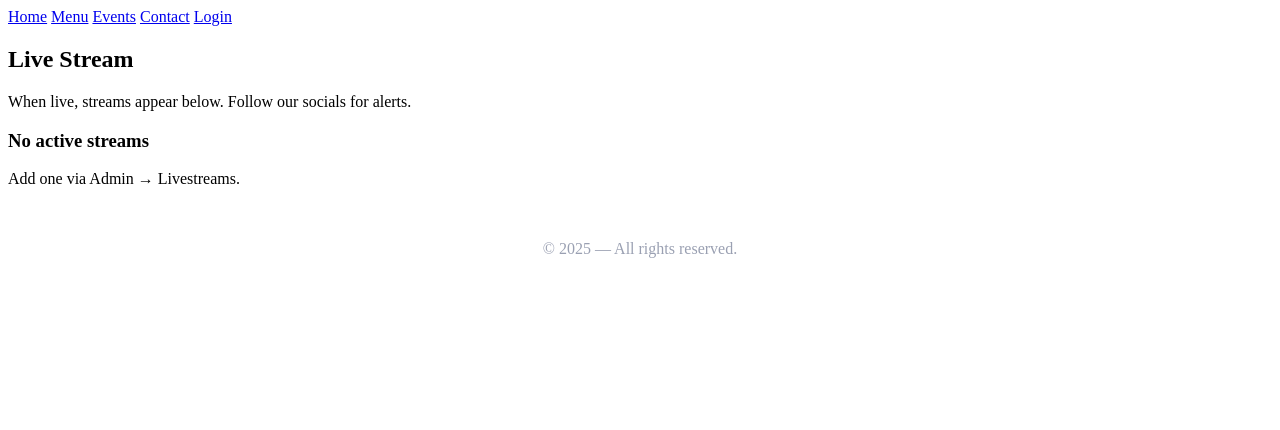
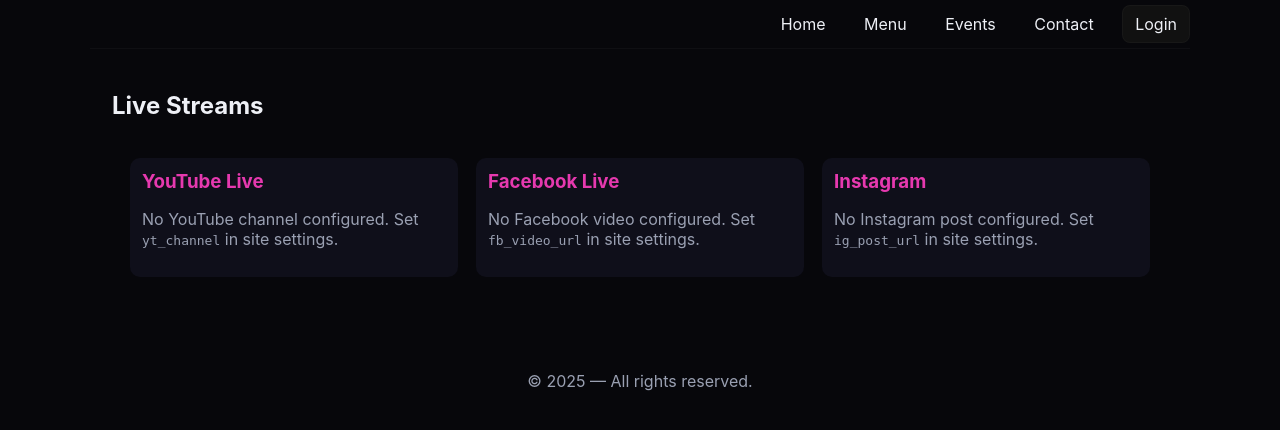
Before and after one commit to roperphilip95/Moonlight, a PHP site: page /live.php in a window 1280 px wide. Shown: the top 430 px of the page. Run offline with PHP 8.4, Linux system fonts and the light colour scheme; data that the repository does not hold is empty.

Commit message:
Update live.php

```diff
--- a/public/live.php
+++ b/public/live.php
@@ -1,40 +1,68 @@
 <?php
-include __DIR__ . '/_partials_header.php';
+require_once __DIR__ . '/../lib/config.php';
 
-$streams = [];
-try {
-  $pdo = new PDO("mysql:host=".DB_HOST.";dbname=".DB_NAME.";charset=utf8mb4", DB_USER, DB_PASS, [
-    PDO::ATTR_ERRMODE=>PDO::ERRMODE_EXCEPTION,
-    PDO::ATTR_DEFAULT_FETCH_MODE=>PDO::FETCH_ASSOC
-  ]);
-  $st = $pdo->query("SELECT platform, url, is_active FROM live_streams WHERE is_active=1 ORDER BY id DESC");
-  $streams = $st->fetchAll();
-} catch(Exception $e){ $streams = []; }
+// Optionally pull embed URLs or channel IDs from site_settings
+$get = $pdo->prepare("SELECT setting_key, setting_value FROM site_settings WHERE setting_key IN ('yt_channel','fb_video_url','ig_post_url')");
+$get->execute();
+$settings = $get->fetchAll(PDO::FETCH_KEY_PAIR);
 
-function embed($platform,$url){
-  $u = htmlspecialchars($url);
-  if($platform==='youtube'){
-    // Accept full url or ID; try to extract video ID
-    if(preg_match('~(?:v=|be/)([A-Za-z0-9_-]{6,})~',$url,$m)) $vid=$m[1]; else $vid=$url;
-    return "<iframe width='100%' height='360' src='https://www.youtube.com/embed/{$vid}' frameborder='0' allowfullscreen></iframe>";
-  }
-  if($platform==='facebook'){
-    return "<div class='card'><a href='{$u}' target='_blank'>Watch on Facebook</a></div>";
-  }
-  if($platform==='instagram'){
-    return "<div class='card'><a href='{$u}' target='_blank'>Watch on Instagram</a></div>";
-  }
-  return "<div class='card'><a href='{$u}' target='_blank'>Open Stream</a></div>";
-}
+// helper: produce iframe for youtube channel (live_stream)
+$yt_channel = $settings['yt_channel'] ?? ''; // expected: channel ID or video id
+$fb_video = $settings['fb_video_url'] ?? ''; // full facebook video URL embedable
+$ig_post  = $settings['ig_post_url'] ?? ''; // instagram post URL
 ?>
-<h2>Live Stream</h2>
-<p class="muted">When live, streams appear below. Follow our socials for alerts.</p>
+<!doctype html>
+<html>
+<head>
+<meta charset="utf-8"><title>Live — Moonlight</title>
+<meta name="viewport" content="width=device-width,initial-scale=1">
+<link rel="stylesheet" href="../assets/style.css">
+<style>
+.live-grid{display:grid;grid-template-columns:repeat(auto-fit,minmax(300px,1fr));gap:18px;padding:18px}
+.frame{background:#0f0f1a;padding:12px;border-radius:10px}
+.frame h3{color:#e639af;margin:0 0 10px}
+.frame iframe{width:100%;height:320px;border:0;border-radius:8px}
+@media(max-width:700px){ .frame iframe{height:230px} }
+</style>
+</head>
+<body>
+<?php include __DIR__ . '/_partials_header.php'; ?>
 
-<div class="grid grid-2">
-  <?php if(!$streams): ?>
-    <div class="card"><h3>No active streams</h3><p class="muted">Add one via Admin → Livestreams.</p></div>
-  <?php else: foreach($streams as $s): ?>
-    <div class="card"><?= embed($s['platform'],$s['url']) ?></div>
-  <?php endforeach; endif; ?>
+<div class="container" style="padding:22px">
+  <h2>Live Streams</h2>
+  <div class="live-grid">
+    <div class="frame">
+      <h3>YouTube Live</h3>
+      <?php if ($yt_channel): ?>
+        <!-- If yt_channel is a channel ID: -->
+        <iframe src="https://www.youtube.com/embed/live_stream?channel=<?= e($yt_channel) ?>" allowfullscreen allow="autoplay; encrypted-media"></iframe>
+      <?php else: ?>
+        <p class="muted">No YouTube channel configured. Set <code>yt_channel</code> in site settings.</p>
+      <?php endif; ?>
+    </div>
+
+    <div class="frame">
+      <h3>Facebook Live</h3>
+      <?php if ($fb_video): ?>
+        <!-- Facebook embed (ensure the URL is the full video URL) -->
+        <iframe src="https://www.facebook.com/plugins/video.php?href=<?= urlencode($fb_video) ?>&show_text=0" allowfullscreen></iframe>
+      <?php else: ?>
+        <p class="muted">No Facebook video configured. Set <code>fb_video_url</code> in site settings.</p>
+      <?php endif; ?>
+    </div>
+
+    <div class="frame">
+      <h3>Instagram</h3>
+      <?php if ($ig_post): ?>
+        <blockquote class="instagram-media" data-instgrm-permalink="<?= e($ig_post) ?>" data-instgrm-version="14"></blockquote>
+        <script async src="//www.instagram.com/embed.js"></script>
+      <?php else: ?>
+        <p class="muted">No Instagram post configured. Set <code>ig_post_url</code> in site settings.</p>
+      <?php endif; ?>
+    </div>
+  </div>
 </div>
+
 <?php include __DIR__ . '/_partials_footer.php'; ?>
+</body>
+</html>
```
